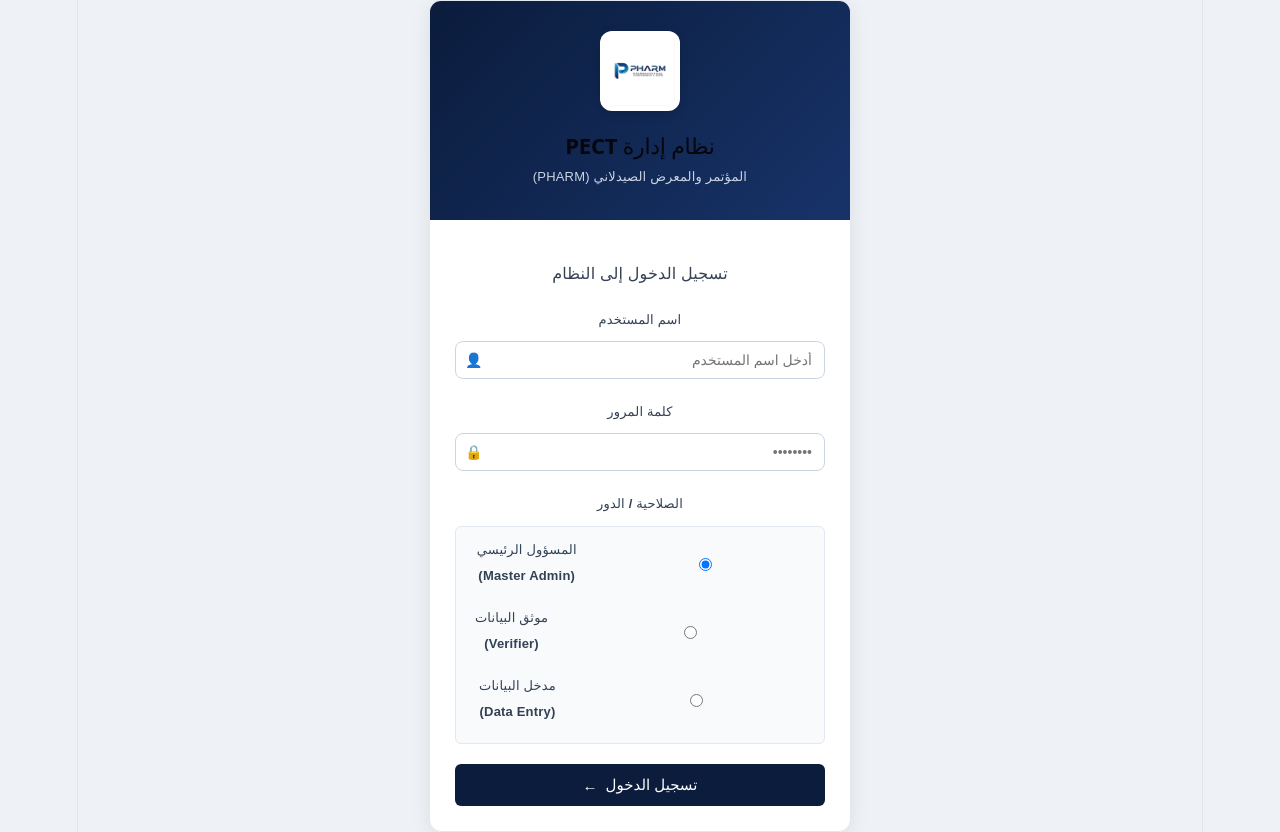
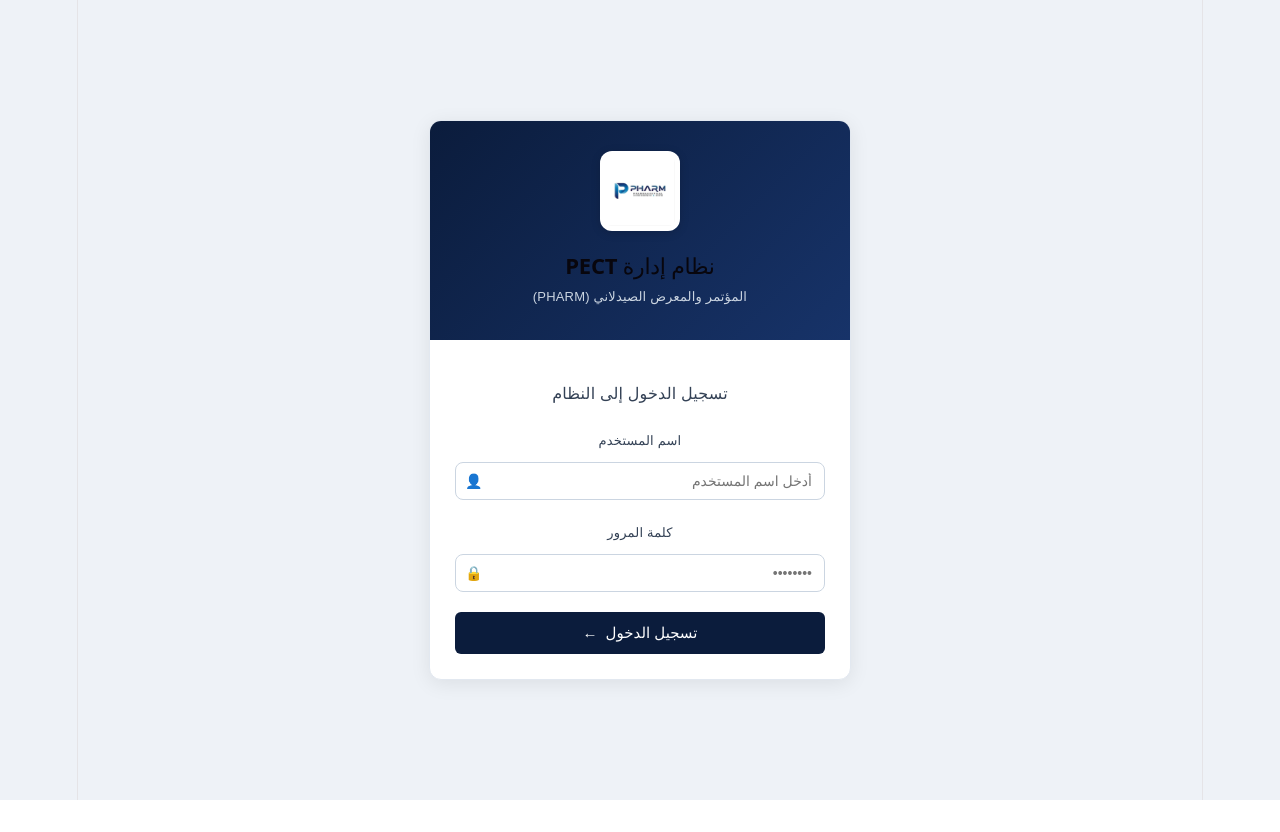
Before and after one commit to halaahmed220p-cyber/pharma_system, a React (Vite) app in the folder pect-system/client/: page / in a window 1280 px wide. After the commit the page ends 800 px from the top, so only its background shows below. Built offline with nearby package versions, Linux system fonts and the light colour scheme.

Commit message:
ensure client folder is pushed

```diff
--- a/pect-system/client/src/App.jsx
+++ b/pect-system/client/src/App.jsx
@@ -3,20 +3,32 @@ import Login from './components/Login';
 import Dashboard from './components/Dashboard';
 import VerifyPage from './components/VerifyPage';
 import AddParticipant from './components/AddParticipant';
-import ManageNames from './components/ManageNames'; // استيراد صفحة مراجعة الأسماء
+import ManageNames from './components/ManageNames';
 
 export default function App() {
     const [user, setUser] = useState(null);
     const [activeTab, setActiveTab] = useState('dashboard');
 
     if (!user) {
-        return <Login onLogin={(userData) => { setUser(userData); setActiveTab('dashboard'); }} />;
+        return (
+            <Login
+                onLogin={(userData) => {
+                    setUser(userData);
+                    if (userData.role === 'Verifier') {
+                        setActiveTab('verify');
+                    } else if (userData.role === 'Data Entry') {
+                        setActiveTab('add');
+                    } else {
+                        setActiveTab('dashboard');
+                    }
+                }}
+            />
+        );
     }
 
     if (activeTab === 'verify') {
         return (
             <div>
-                {/* يمكنك إضافة زر عودة للوحة التحكم هنا إذا أردت */}
                 <VerifyPage />
             </div>
         );
--- a/pect-system/client/src/components/Login.jsx
+++ b/pect-system/client/src/components/Login.jsx
@@ -6,18 +6,19 @@ import logo from '../assets/logo.png';
 export default function Login({ onLogin }) {
     const [username, setUsername] = useState('');
     const [password, setPassword] = useState('');
-    const [role, setRole] = useState('Master Admin');
 
     const handleLogin = async (e) => {
         e.preventDefault();
         try {
             const API_URL = import.meta.env.VITE_API_URL || 'https://pharma-system.onrender.com';
-            const res = await axios.post(`${API_URL}/api/login`, { username, password, role });
+            const res = await axios.post(`${API_URL}/api/login`, { username, password });
+
             if (res.data.success) {
+                // تمرير بيانات المستخدم (التي تحتوي على الـ role من قاعدة البيانات)
                 onLogin(res.data.user);
             }
         } catch (err) {
-            alert('خطأ في تسجيل الدخول، تأكد من البيانات أو الدور المحدد');
+            alert('خطأ في تسجيل الدخول، تأكد من البيانات');
         }
     };
 
@@ -61,41 +62,6 @@ export default function Login({ onLogin }) {
                         </div>
                     </div>
 
-                    <div className="input-group">
-                        <label>الصلاحية / الدور</label>
-                        <div className="radio-group" style={{ display: 'flex', flexDirection: 'column', gap: '8px', marginTop: '5px' }}>
-                            <label className="radio-label" style={{ display: 'flex', alignItems: 'center', gap: '8px', cursor: 'pointer' }}>
-                                <input
-                                    type="radio"
-                                    name="role"
-                                    checked={role === 'Master Admin'}
-                                    onChange={() => setRole('Master Admin')}
-                                />
-                                المسؤول الرئيسي (Master Admin)
-                            </label>
-
-                            <label className="radio-label" style={{ display: 'flex', alignItems: 'center', gap: '8px', cursor: 'pointer' }}>
-                                <input
-                                    type="radio"
-                                    name="role"
-                                    checked={role === 'Verifier'}
-                                    onChange={() => setRole('Verifier')}
-                                />
-                                موثق البيانات (Verifier)
-                            </label>
-
-                            <label className="radio-label" style={{ display: 'flex', alignItems: 'center', gap: '8px', cursor: 'pointer' }}>
-                                <input
-                                    type="radio"
-                                    name="role"
-                                    checked={role === 'Data Entry'}
-                                    onChange={() => setRole('Data Entry')}
-                                />
-                                مدخل البيانات (Data Entry)
-                            </label>
-                        </div>
-                    </div>
-
                     <button type="submit" className="login-btn">
                         تسجيل الدخول <span>←</span>
                     </button>
```
